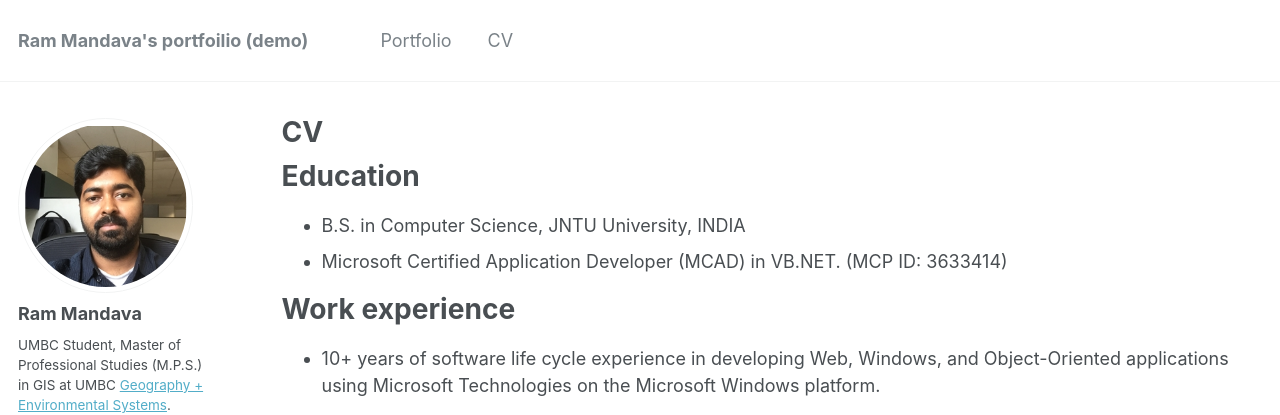
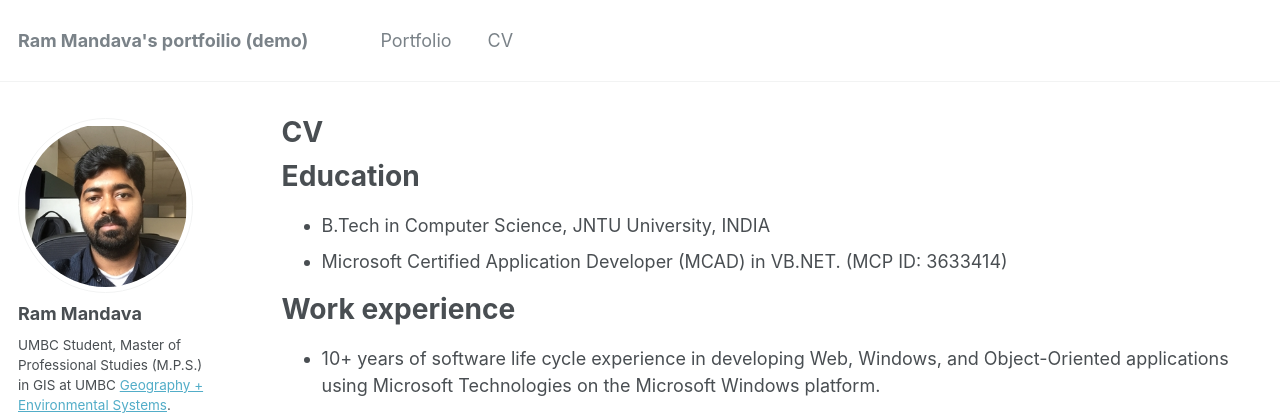
Before and after one commit to mandavaram/mandavaram.github.io, a Jekyll site: the page built from _pages/cv.md, in a window 1280 px wide and 1036 px high. Shown: the top 415 px of the window. Built offline with Jekyll 4.4.1, drawn with Linux system fonts in a browser that asks for light colours.

Commit message:
Update cv.md

```diff
--- a/_pages/cv.md
+++ b/_pages/cv.md
@@ -11,7 +11,7 @@ redirect_from:
 
 Education
 ======
-* B.S. in Computer Science, JNTU University, INDIA
+* B.Tech in Computer Science, JNTU University, INDIA
 * Microsoft Certified Application Developer (MCAD) in VB.NET.    (MCP ID: 3633414)
 
 Work experience
```
